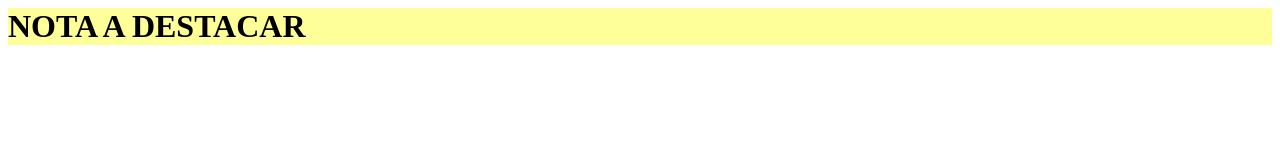
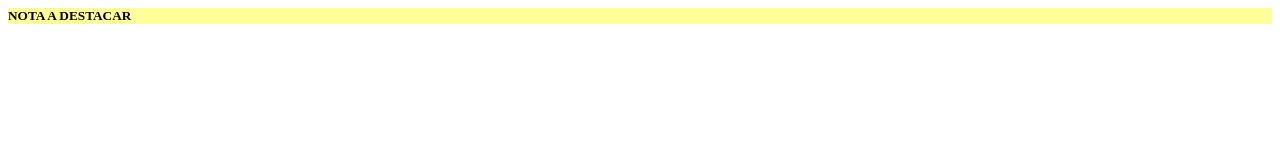
Before and after one commit to Vandelante/Formatos-de-notas, a plain HTML site: page index.html in a window 1280 px wide. Drawn offline with Linux system fonts and the light colour scheme.

Commit message:
Update index.html

```diff
--- a/index.html
+++ b/index.html
@@ -1,3 +1,4 @@
-<div contenteditable="true" style="text-align: left; background:#FFFF99">
-  <h1/>NOTA A DESTACAR</h1>
+<div contenteditable="true" style="text-align: left; background: #FFFF99;">
+<h5 textbold=""><strong>NOTA A DESTACAR</strong></h5>
+<p></p>
 </div>
```
